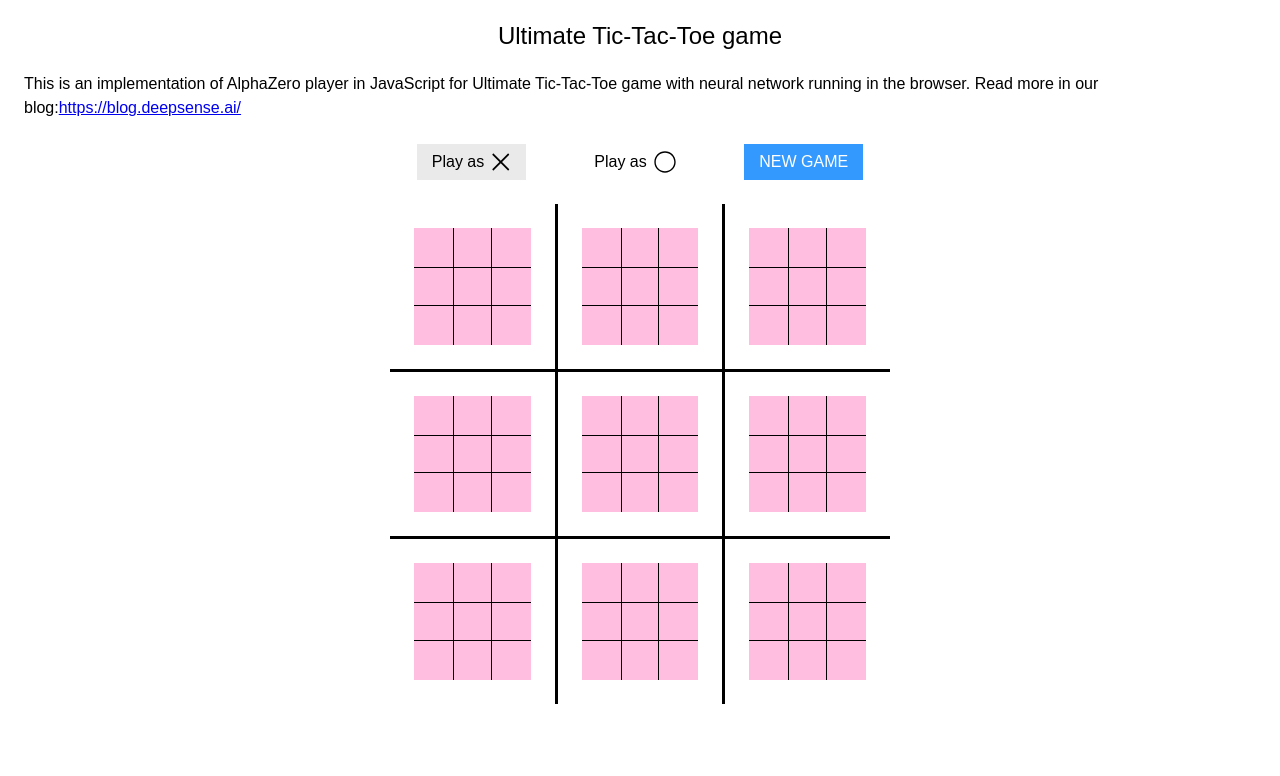
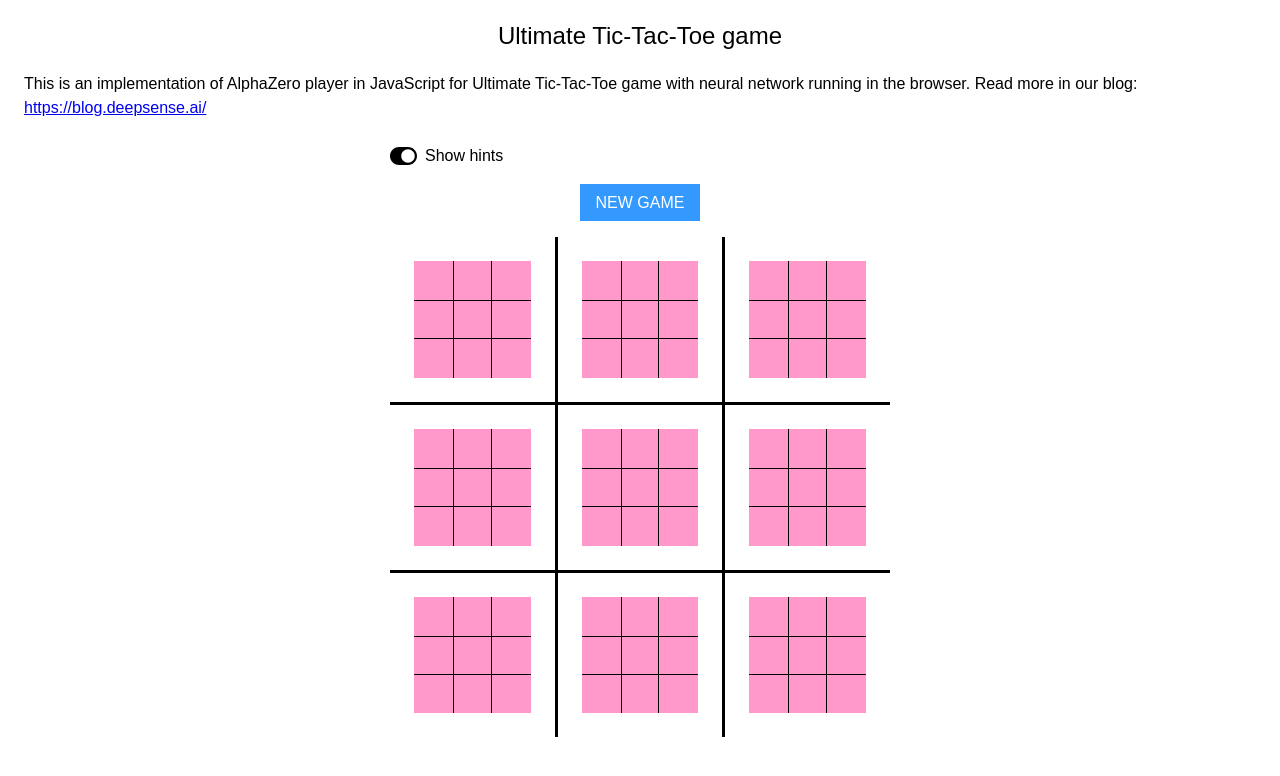
Before and after one commit to alex-kachura/uttt, a React (Create React App) app: page / in a window 1280 px wide. Shown: the top 776 px of the page. Built offline with nearby package versions, Linux system fonts and the light colour scheme.

Commit message:
toggle hints, choose side in a popup, no blinking for possible moves

```diff
--- a/src/App.css
+++ b/src/App.css
@@ -14,3 +14,18 @@
     padding: 0 var(--big-cell-padding);
     line-height: 1.5em;
 }
+
+.btn-primary {
+    font-size: 1em;
+    border: none;
+    padding: 0.67em 1em;
+    line-height: 1em;
+    text-transform: uppercase;
+    cursor: pointer;
+    color: white;
+    background-color: var(--color-button-default);
+}
+
+.btn-primary:hover {
+    background-color: var(--color-button-default-hover);
+}
--- a/src/App.js
+++ b/src/App.js
@@ -13,7 +13,7 @@ class App extends Component {
         <main className="App-content">
           <p>
             This is an implementation of AlphaZero player in JavaScript for Ultimate Tic-Tac-Toe game with neural
-             network running in the browser. Read more in our blog:
+             network running in the browser. Read more in our blog:{' '}
             <a
               href="https://blog.deepsense.ai/"
               target="_blank"
--- /dev/null
+++ b/src/components/Modal/Modal.css
@@ -0,0 +1,35 @@
+.modal {
+    position: fixed;
+    display: flex;
+    justify-content: center;
+    align-items: center;
+    top: 0;
+    left: 0;
+    right: 0;
+    bottom: 0;
+    width: 100%;
+    height: 100%;
+    background-color: rgba(255, 255, 255, .8);
+}
+
+.modal__window {
+    position: relative;
+    background-color: white;
+    box-shadow: 3px 3px 15px 1px rgba(0, 0, 0, .6);
+}
+
+.modal__close {
+    position: absolute;
+    width: 1em;
+    height: 1em;
+    margin: .3em;
+    text-align: center;
+    right: 0;
+    top: 0;
+    cursor: pointer;
+    color: #8A8A8A;
+}
+
+.modal__close:hover {
+    color: #000000;
+}
--- /dev/null
+++ b/src/components/Modal/Modal.js
@@ -0,0 +1,69 @@
+import React from 'react'
+import classNames from 'classnames'
+
+import './Modal.css'
+
+const KEY_ESC = 27
+
+class Modal extends React.Component {
+  constructor(...args) {
+    super(...args)
+
+    this.handleKeyDown = this.handleKeyDown.bind(this)
+  }
+
+  componentDidMount() {
+    if (this.props.isShown) {
+      this.addListeners()
+    }
+  }
+
+  componentDidUpdate(prevProps) {
+    if (this.props.isShown && !prevProps.isShown) {
+      this.addListeners()
+    } else if (!this.props.isShown && prevProps.isShown) {
+      this.removeListeners()
+    }
+
+    if (this.props.onReady) {
+      this.props.onReady()
+    }
+  }
+
+  componentWillUnmount() {
+    this.removeListeners()
+  }
+
+  addListeners() {
+    document.addEventListener('keydown', this.handleKeyDown, true)
+  }
+
+  removeListeners() {
+    document.removeEventListener('keydown', this.handleKeyDown, true)
+  }
+
+  handleKeyDown(event) {
+    if (event.keyCode === KEY_ESC) {
+      this.props.onClose()
+    }
+  }
+
+  render() {
+    const { children, isShown, className, onClose } = this.props
+
+    if (!isShown) return null
+
+    return (
+      <div className="modal" onClick={onClose}>
+        <div className={classNames("modal__window", className)} onClick={(evt) => evt.stopPropagation()}>
+
+          {children}
+
+          <div className="modal__close" onClick={onClose}><i className="fal fa-times" /></div>
+        </div>
+      </div>
+    )
+  }
+}
+
+export default Modal
--- /dev/null
+++ b/src/components/Toggle/Toggle.css
@@ -0,0 +1,38 @@
+.toggle {
+    display: flex;
+    justify-content: space-between;
+    align-items: center;
+    cursor: pointer;
+}
+
+.toggle .children {
+    margin-left: .5em;
+}
+
+.toggle label {
+    display: inline-flex;
+}
+
+.toggle .svg-inline--fa + label, .toggle label + .svg-inline--fa {
+    margin-left: 10px;
+}
+
+.toggle .flipped {
+    transform: scale(-1, 1);
+}
+
+.toggle input[type=checkbox] {
+    display: none;
+}
+
+.toggle input[type=checkbox] + .svg-inline--fa {
+    display: none;
+}
+
+.toggle input[type=checkbox]:checked + .svg-inline--fa {
+    display: initial;
+}
+
+.toggle input[type=checkbox]:checked + .svg-inline--fa + .svg-inline--fa {
+    display: none;
+}
--- /dev/null
+++ b/src/components/Toggle/Toggle.js
@@ -0,0 +1,17 @@
+import React from 'react'
+
+import './Toggle.css'
+
+const Toggle = ({ filled, children, ...inputProps }) =>
+  <label className="toggle">
+    <input type="checkbox" {...inputProps} />
+    <i className="far fa-toggle-on" />
+    {
+      filled ?
+        <i className="far fa-toggle-on flipped" /> :
+        <i className="far fa-toggle-off" />
+    }
+    {children ? <div className="children">{children}</div> : null}
+  </label>
+
+export default Toggle
--- a/src/components/UltimateTicTacToe/UltimateTicTacToe.css
+++ b/src/components/UltimateTicTacToe/UltimateTicTacToe.css
@@ -2,57 +2,27 @@
     display: flex;
     flex-direction: column;
     align-items: center;
-    margin: var(--big-cell-padding) 0;
-}
-
-.start {
-    display: flex;
-    align-items: center;
-    justify-content: space-around;
+    margin: var(--big-cell-padding) auto;
     width: var(--field-size);
 }
 
-.start button {
-    font-size: 1em;
-    border: none;
-    padding: 10px 15px;
-    line-height: 1em;
-    text-transform: uppercase;
-    cursor: pointer;
-    color: white;
-    background-color: var(--color-button-default);
+.uttt .toggle {
+    align-self: flex-start;
 }
 
-.play-as {
-    display: flex;
-    align-items: center;
-    padding: 0 15px;
-    height: 36px;
-    cursor: pointer;
+.uttt .toggle .svg-inline--fa {
+    font-size: 1.5em;
 }
 
-.play-as:hover {
-    background-color: var(--color-hover);
-}
-
-.play-as.active {
-    background-color: var(--color-active);
-}
-
-.play-as .svg-inline--fa {
-    font-size: 22px;
-    margin-left: 7px;
-}
-
-.play-as .svg-inline--fa.fa-times {
-    font-size: 26px;
+.uttt .btn-primary {
+    margin-top: 1em;
 }
 
 .big-field {
     display: grid;
     grid-template-columns: repeat(3, 1fr);
     grid-template-rows: repeat(3, 1fr);
-    margin: var(--big-cell-padding);
+    margin-top: 1em;
     width: var(--field-size);
     height: var(--field-size);
 }
@@ -105,11 +75,13 @@
     height: var(--cell-size);
 }
 
-.fa-times {
+.game .fa-times,
+.result .fa-times {
     font-size: var(--cell-size);
 }
 
-.fa-circle {
+.game .fa-circle,
+.result .fa-circle {
     font-size: calc(var(--cell-size) / 1.3);
 }
 
@@ -123,48 +95,48 @@
 
 .small-cell.possible {
     cursor: pointer;
-    animation-duration: 2.2s;
-    animation-iteration-count: infinite;
-    animation-timing-function: ease-in;
 }
 
 .playerXTurn .small-cell.possible {
-    animation-name: blinkPlayerX;
+    background-color: var(--color-playerX-light);
 }
 
 .playerOTurn .small-cell.possible {
-    animation-name: blinkPlayerO;
+    background-color: var(--color-playerO-light);
 }
 
 .result {
     display: flex;
     align-items: center;
+    margin-top: 1em;
 }
 
 .result .svg-inline--fa {
     margin-right: 10px;
 }
 
-@keyframes blinkPlayerX {
-    0% {
-        background-color: var(--color-playerX-light);
-    }
-    50% {
-        background-color: white;
-    }
-    100% {
-        background-color: var(--color-playerX-light);
-    }
+.play-as-modal {
+    display: flex;
+    padding: 2em;
 }
 
-@keyframes blinkPlayerO {
-    0% {
-        background-color: var(--color-playerO-light);
-    }
-    50% {
-        background-color: white;
-    }
-    100% {
-        background-color: var(--color-playerO-light);
-    }
+.play-as {
+    display: flex;
+    align-items: center;
+    padding: 0 1em;
+    height: 36px;
+    cursor: pointer;
 }
+
+.play-as:hover {
+    background-color: var(--color-hover);
+}
+
+.play-as .svg-inline--fa {
+    font-size: 22px;
+    margin-left: 7px;
+}
+
+.play-as .svg-inline--fa.fa-times {
+    font-size: 26px;
+}
--- a/src/components/UltimateTicTacToe/UltimateTicTacToe.js
+++ b/src/components/UltimateTicTacToe/UltimateTicTacToe.js
@@ -8,6 +8,8 @@ import every from 'lodash/every'
 import { Action, X, O, DRAW, EMPTY } from './Action'
 import Player from './Player'
 // import { XWon, OWon, draw } from '../../mocks'
+import Toggle from '../Toggle/Toggle'
+import Modal from '../Modal/Modal'
 import './UltimateTicTacToe.css'
 
 // state encoding:
@@ -31,14 +33,24 @@ export default class UltimateTicTacToe extends Component {
     super(...args)
 
     this.state = this.getInitialState()
+
+    this.toggleHints = this.toggleHints.bind(this)
+    this.startNewGame = this.startNewGame.bind(this)
+    this.openModal = this.openModal.bind(this)
+    this.closeModal = this.closeModal.bind(this)
   }
 
-  getInitialState(playAs = X) {
+  getInitialState(playAs = X, isShowHints = true) {
     const game = new Array(STATE_SIZE).fill(EMPTY)
 
     game[TURN_INDEX] = X
 
-    return { game, playAs }
+    return {
+      game,
+      playAs,
+      isShowHints,
+      isChooseSideModalShown: false
+    }
   }
 
   componentDidMount() {
@@ -47,7 +59,7 @@ export default class UltimateTicTacToe extends Component {
 
   startNewGame() {
     utttKey++
-    this.setState(this.getInitialState(this.state.playAs), () => {
+    this.setState(this.getInitialState(this.state.playAs, this.state.isShowHints), () => {
       if (this.state.playAs === O) {
         this.computerTurn()
       }
@@ -237,8 +249,8 @@ export default class UltimateTicTacToe extends Component {
     return !errors.length
   }
 
-  chooseSide(playAs) {
-    this.setState({ playAs })
+  playAs(playAs) {
+    this.setState({ playAs }, this.startNewGame)
   }
 
   handleCellClick(rowIndex, colIndex) {
@@ -255,8 +267,20 @@ export default class UltimateTicTacToe extends Component {
     this.execute(game, action) && this.setState({ game })
   }
 
+  toggleHints() {
+    this.setState({ isShowHints: !this.state.isShowHints })
+  }
+
+  openModal() {
+    this.setState({ isChooseSideModalShown: true })
+  }
+
+  closeModal() {
+    this.setState({ isChooseSideModalShown: false });
+  }
+
   render() {
-    const { game, playAs } = this.state
+    const { game, isShowHints } = this.state
     const turn = game[TURN_INDEX]
     const result = game[RESULT_INDEX]
     const isTerminated = this.isTerminated(game)
@@ -264,20 +288,12 @@ export default class UltimateTicTacToe extends Component {
 
     return (
       <div className="uttt" key={utttKey}>
-        <div className="start">
-          <span
-            className={classnames("play-as", { active: playAs === X })}
-            onClick={() => this.chooseSide(X)}
-          >Play as {mapCodeToIcon.get(X)}</span>
-          <span
-            className={classnames("play-as", { active: playAs === O })}
-            onClick={() => this.chooseSide(O)}
-          >Play as {mapCodeToIcon.get(O)}</span>
-          <button onClick={() => this.startNewGame()}>New game</button>
-        </div>
+        <Toggle checked={isShowHints} onChange={this.toggleHints}>Show hints</Toggle>
+
+        <button className="btn-primary" onClick={this.openModal}>New Game</button>
 
         <div
-          className={classnames("big-field field", {
+          className={classnames("game big-field field", {
           playerXTurn: turn === X,
           playerOTurn: turn === O,
           finished: isTerminated
@@ -322,7 +338,7 @@ export default class UltimateTicTacToe extends Component {
                           })}
                             onClick={() => this.handleCellClick(rowIndex, colIndex)}
                           >
-                            {mapCodeToIcon.get(w) || (player && player.getProbability(index)) || null}
+                            {mapCodeToIcon.get(w) || (isShowHints && !isTerminated && player && player.getProbability(index)) || null}
                           </div>
                         )
                       })
@@ -341,6 +357,15 @@ export default class UltimateTicTacToe extends Component {
               <div className="result">{mapCodeToIcon.get(result)} wins!</div> :
             null
         }
+
+        <Modal
+          isShown={this.state.isChooseSideModalShown}
+          onClose={this.closeModal}
+          className="play-as-modal"
+        >
+          <div className="play-as" onClick={() => this.playAs(X)}>Play as {mapCodeToIcon.get(X)}</div>
+          <div className="play-as" onClick={() => this.playAs(O)}>Play as {mapCodeToIcon.get(O)}</div>
+        </Modal>
       </div>
     )
   }
--- a/src/index.css
+++ b/src/index.css
@@ -11,6 +11,7 @@
     --color-playerO-light: #99ccff;
     --color-draw: #ffff99;
     --color-button-default: #3399ff;
+    --color-button-default-hover: #2e8ae6;
 }
 
 html, body, div, span, h1, h2, h3, h4, h5, h6, p, pre, a, big, code, em, img, small, strong, b, u, i, ul, li,
```
